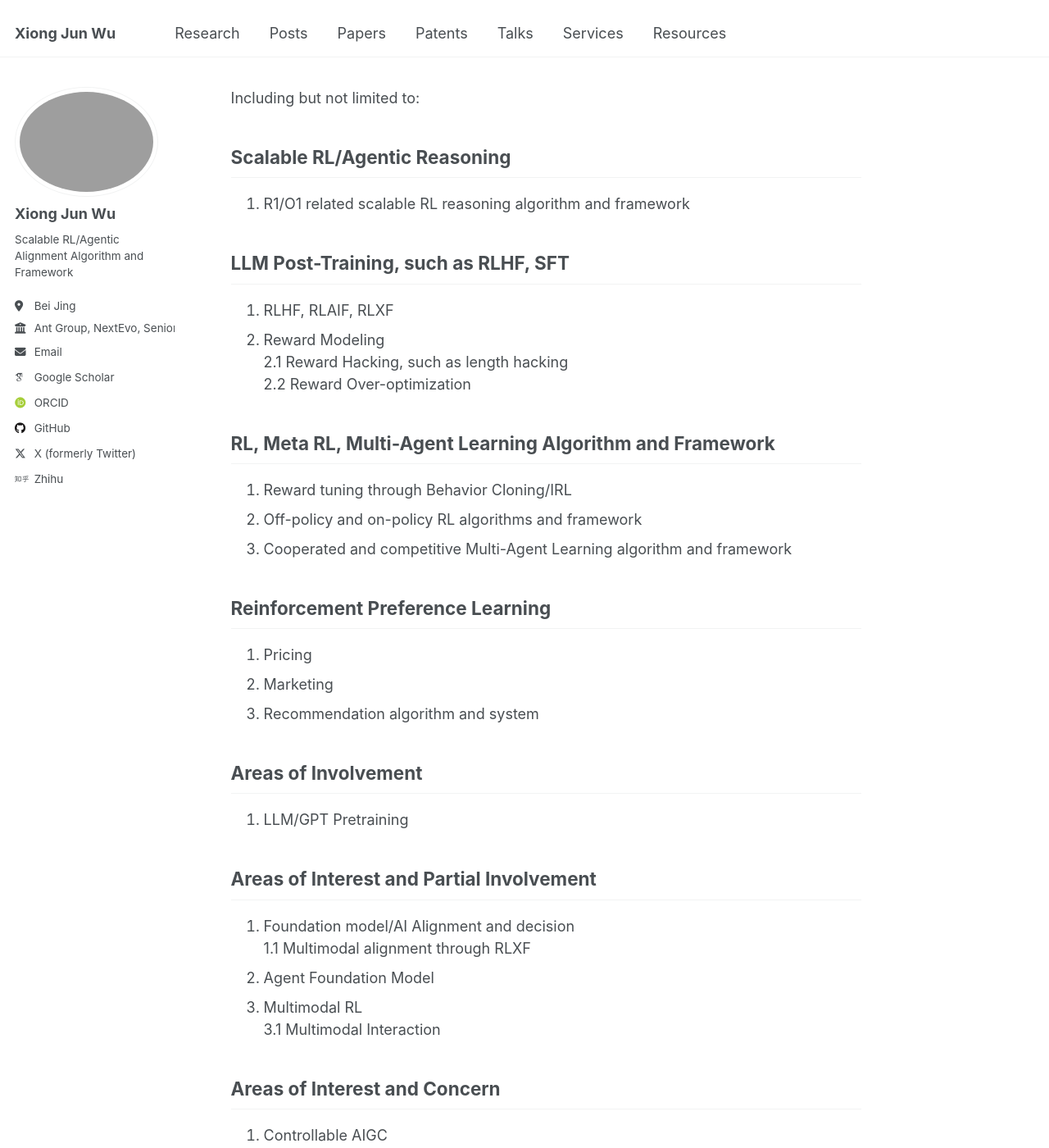
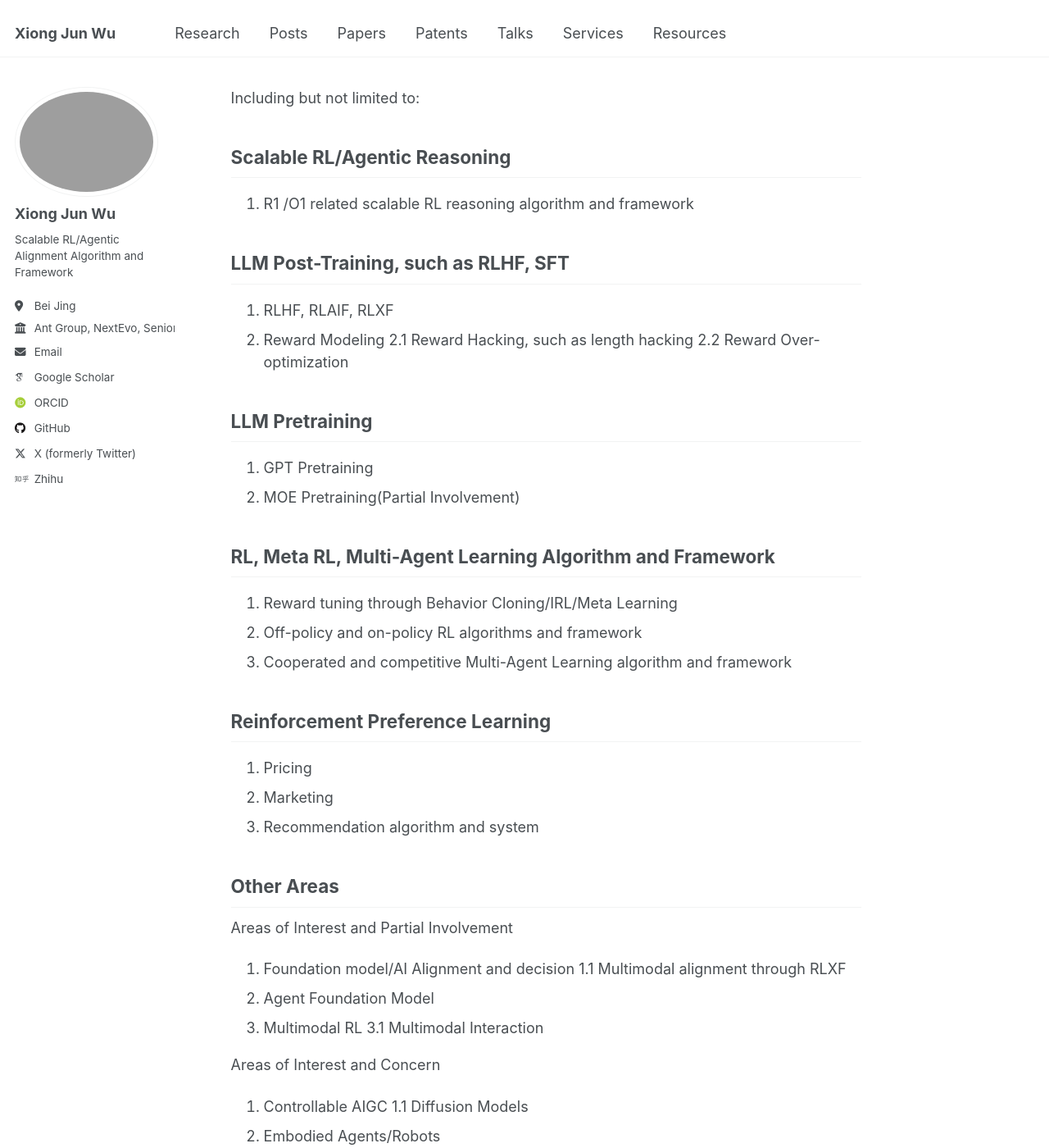
Before and after one commit to junwuxgi/junwuxgi.github.io, a Jekyll site: the page built from research.md, in a window 1280 px wide and 1400 px high. Shown: the whole window at 82% size. Built offline with Jekyll 4.4.1, drawn with Linux system fonts in a browser that asks for light colours; some web fonts are replaced; our own code applies the rules of GitHub Pages for plain Markdown files; some of the changed text lies outside the part shown.

```diff
--- a/research.md
+++ b/research.md
@@ -1,35 +1,45 @@
 Including but not limited to:
+
 ## Scalable RL/Agentic Reasoning
-1. R1/O1 related scalable RL reasoning algorithm and framework
+
+1. R1 /O1 related scalable RL reasoning algorithm and framework
 
 ## LLM Post-Training, such as RLHF, SFT
+
 1. RLHF, RLAIF, RLXF
 2. Reward Modeling
    2.1 Reward Hacking, such as length hacking
    2.2 Reward Over-optimization
 
+## LLM Pretraining
+
+1. GPT Pretraining
+2. MOE Pretraining(Partial Involvement)
+
 ## RL, Meta RL, Multi-Agent Learning Algorithm and Framework
-1. Reward tuning through Behavior Cloning/IRL
+
+1. Reward tuning through Behavior Cloning/IRL/Meta Learning
 2. Off-policy and on-policy RL algorithms and framework
 3. Cooperated and competitive Multi-Agent Learning algorithm and framework
 
 ## Reinforcement Preference Learning
+
 1. Pricing
 2. Marketing
 3. Recommendation algorithm and system
 
-## Areas of Involvement
-1. LLM/GPT Pretraining
+## Other Areas
 
-## Areas of Interest and Partial Involvement
+Areas of Interest and Partial Involvement
+
 1. Foundation model/AI Alignment and decision
    1.1 Multimodal alignment through RLXF
 2. Agent Foundation Model
 3. Multimodal RL
    3.1 Multimodal Interaction
 
-## Areas of Interest and Concern
+Areas of Interest and Concern
+
 1. Controllable AIGC
    1.1 Diffusion Models
-2. Embodied Agents
-3. LLM/MOE Pretraining
+2. Embodied Agents/Robots
```
Also changed, not shown: resources.md (+6 -2 lines).
